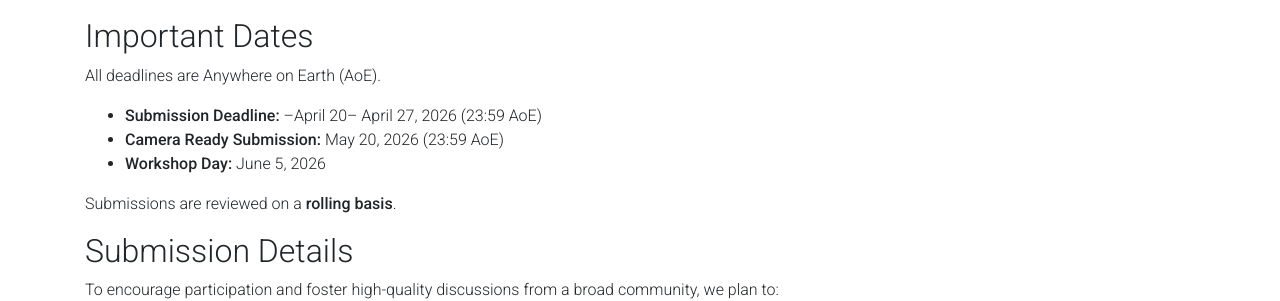
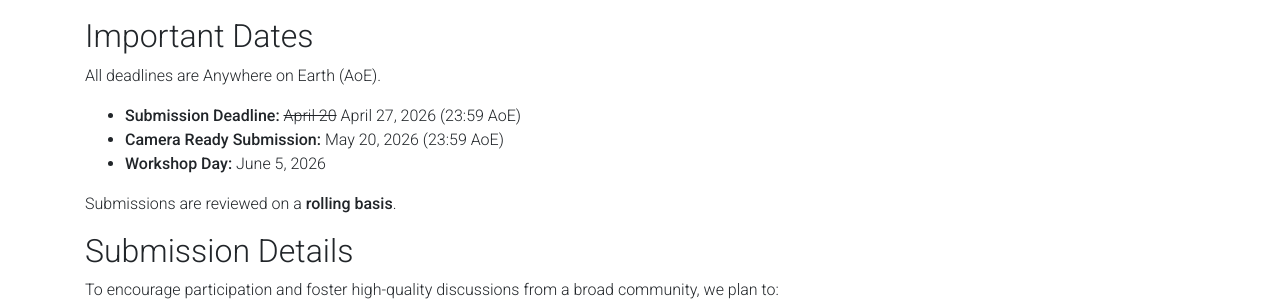
Before and after one commit to xplore-workshop/xplore-workshop.github.io, a Jekyll site: the page built from _pages/call.md, in a window 1280 px wide and 900 px high, scrolled down 523 px. Shown: the part 154-455 px from the top of the window. Built offline with Jekyll 4.4.1, drawn with Linux system fonts in a browser that asks for light colours; a style sheet for code colours, icons or effects is not loaded.

```diff
--- a/_pages/call.md
+++ b/_pages/call.md
@@ -36,7 +36,7 @@ We invite submissions related (but not limited) to the following topics:
 ## Important Dates
 All deadlines are Anywhere on Earth (AoE).
 
-- **Submission Deadline:** --April 20-- April 27, 2026 (23:59 AoE)
+- **Submission Deadline:** ~~April 20~~ April 27, 2026 (23:59 AoE)
 - **Camera Ready Submission:** May 20, 2026 (23:59 AoE)
 - **Workshop Day:** June 5, 2026
 
```
